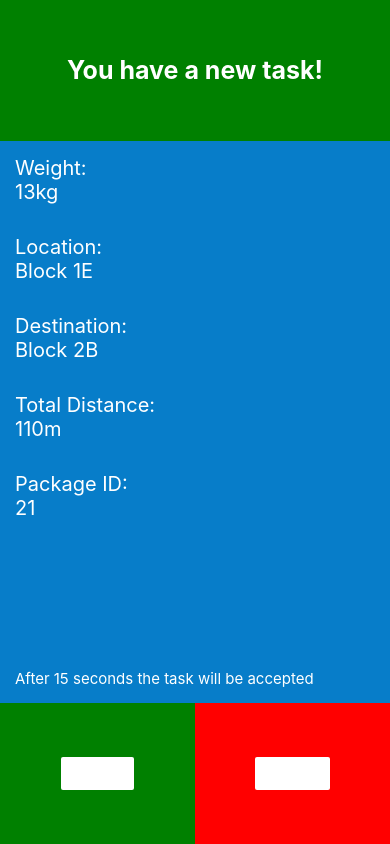
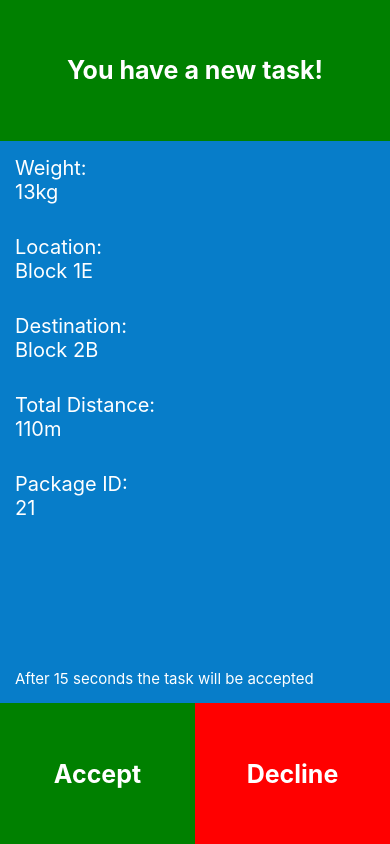
Before and after one commit to Szkaradd/CrazyProgrammers, a React Native app: screen /NewTask in a window 390 px wide. Built offline with nearby package versions, Linux system fonts and the light colour scheme.

Commit message:
buttons in Tasks work great

```diff
--- a/src/screens/Home.js
+++ b/src/screens/Home.js
@@ -73,6 +73,7 @@ const Home = ({ navigation }) => {
 
 const styles = StyleSheet.create({
   container: {
+    backgroundColor: "#fff",
     flex: 1,
   },
   image: {
--- a/src/tasks/CurrentTask.js
+++ b/src/tasks/CurrentTask.js
@@ -4,15 +4,22 @@ It shows information about currently assigned task and provides
 a button enabling the worker to finish the task in the application
 */
 
-import { View, Text, SafeAreaView, StyleSheet, Alert, FlatList, Button } from 'react-native';
-import { useNavigation } from '@react-navigation/native';
+import {
+  View,
+  Text,
+  SafeAreaView,
+  StyleSheet,
+  Alert,
+  FlatList,
+  TouchableOpacity,
+} from "react-native";
+import { useNavigation } from "@react-navigation/native";
 import React, { useContext } from "react";
 import { TaskContext } from "./TaskContext";
 import { DeleteTask } from "../data/tasks";
 import { timeForBreak } from "../breaks/BreakManager";
-import { CurrentTaskContext } from '../context/CurrentTaskContext';
-import { GetTaskDetails } from '../data/tasks';
-
+import { CurrentTaskContext } from "../context/CurrentTaskContext";
+import { GetTaskDetails } from "../data/tasks";
 
 export default function CurrentTask({ route }) {
   const { tasks, setTasks } = useContext(TaskContext);
@@ -44,10 +51,8 @@ export default function CurrentTask({ route }) {
         />
       </View>
 
-      <View style={styles.finish_style}>
-        <Button
-          title="Finish task"
-          color="white"
+      <TouchableOpacity
+        style={styles.finish_style}
         onPress={() =>
           Alert.alert("Are you sure?", "I have finished this task", [
             {
@@ -58,7 +63,10 @@ export default function CurrentTask({ route }) {
                 if (timeForBreak()) {
                   navigation.navigate("Break");
                 } else {
-                    navigation.navigate("NewTask", { task: null, curr_loc: new_loc });
+                  navigation.navigate("NewTask", {
+                    task: null,
+                    curr_loc: new_loc,
+                  });
                 }
               },
             },
@@ -68,8 +76,9 @@ export default function CurrentTask({ route }) {
             },
           ])
         }
-        />
-      </View>
+      >
+        <Text style={styles.text_style}>Finish task</Text>
+      </TouchableOpacity>
     </SafeAreaView>
   );
 }
--- a/src/tasks/NewTask.js
+++ b/src/tasks/NewTask.js
@@ -11,9 +11,8 @@ import {
   SafeAreaView,
   StyleSheet,
   Alert,
-  Platform,
-  StatusBar,
   FlatList,
+  TouchableOpacity,
 } from "react-native";
 import { useNavigation } from "@react-navigation/native";
 import Timer from "./Timer";
@@ -34,7 +33,8 @@ export default function NewTask({ route }) {
   const { tasksDeclined, setTasksDeclined } = useContext(TasksDeclinedContext);
   const navigation = useNavigation();
 
-  useEffect(() => { // break reminder handling
+  useEffect(() => {
+    // break reminder handling
     if (timeForBreak()) {
       navigation.navigate("Break");
     }
@@ -72,22 +72,18 @@ export default function NewTask({ route }) {
       </View>
 
       <View style={styles.decision_container}>
-        <View style={styles.accept_style}>
-          <Button
-            title="Accept"
-            color="white"
-            fontSize="50"
+        <TouchableOpacity
+          style={styles.accept_style}
           onPress={() => {
             Alert.alert("Task Accepted");
             setCurrentTaskVar(task);
             navigation.navigate("CurrentTask");
           }}
-          />
-        </View>
-        <View style={styles.decline_style}>
-          <Button
-            title="Decline"
-            color="white"
+        >
+          <Text style={styles.text_style}>Accept</Text>
+        </TouchableOpacity>
+        <TouchableOpacity
+          style={styles.decline_style}
           onPress={() => {
             if (tasksDeclined < 3) {
               setTasksDeclined(tasksDeclined + 1);
@@ -97,13 +93,13 @@ export default function NewTask({ route }) {
               Alert.alert("Task Declined");
               var new_task = AssignTask(new_tasks, curr_loc);
               navigation.navigate("NewTask", { task: new_task, curr_loc });
-              }
-              else {
+            } else {
               Alert.alert("You have declined too many tasks today!");
             }
           }}
-          />
-        </View>
+        >
+          <Text style={styles.text_style}>Decline</Text>
+        </TouchableOpacity>
       </View>
     </SafeAreaView>
   );
@@ -128,7 +124,6 @@ const list_styles = StyleSheet.create({
 
 const styles = StyleSheet.create({
   container: {
-    backgroundColor: "#fff",
     flex: 1,
   },
   title_container: {
@@ -148,7 +143,7 @@ const styles = StyleSheet.create({
     justifyContent: "center",
   },
   decision_container: {
-    backgroundColor: "red",
+    backgroundColor: "white",
     flex: 1,
     flexDirection: "row",
   },
```
Lines whose indentation alone changed are shown as unchanged.
